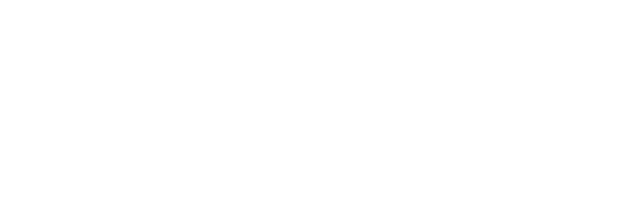
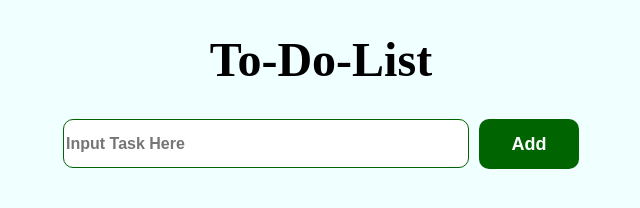
Before and after one commit to ChavinduShirantha/To-Do-List, a plain HTML site: page index.html in a window 1280 px wide. Shown: the whole page, without its empty margins (319-959 px from the left). Drawn offline with Linux system fonts and the light colour scheme.

Commit message:
Started to crate UI

```diff
--- /dev/null
+++ b/assets/styles.css
@@ -0,0 +1,42 @@
+
+body {
+    background: azure;
+}
+
+#main-header {
+    text-align: center;
+    font-size: 3rem;
+}
+
+.container {
+    display: flex;
+    justify-content: center;
+}
+
+#task-input {
+    border: 1px solid darkgreen;
+    border-radius: 10px;
+    font-size: 16px;
+    height: 45px;
+    width: 400px;
+    font-weight: bold;
+    margin-right: 10px;
+}
+
+#btnAdd {
+    color: white;
+    background: darkgreen;
+    border: none;
+    border-radius: 10px;
+    font-size: 18px;
+    height: 50px;
+    width: 100px;
+    font-weight: bold;
+}
+
+#btnAdd:hover {
+    color: darkgreen;
+    background: azure;
+    border: 3px solid darkgreen;
+    cursor: pointer;
+}
--- a/index.html
+++ b/index.html
@@ -2,9 +2,17 @@
 <html lang="en">
 <head>
     <meta charset="UTF-8">
-    <title>Title</title>
+    <title>To Do List</title>
+    <link rel="stylesheet" href="assets/styles.css">
 </head>
 <body>
+<div>
+    <h1 id="main-header">To-Do-List</h1>
 
+    <div class="container">
+        <input type="text" id="task-input" placeholder="Input Task Here">
+        <button id="btnAdd">Add</button>
+    </div>
+</div>
 </body>
 </html>
```
